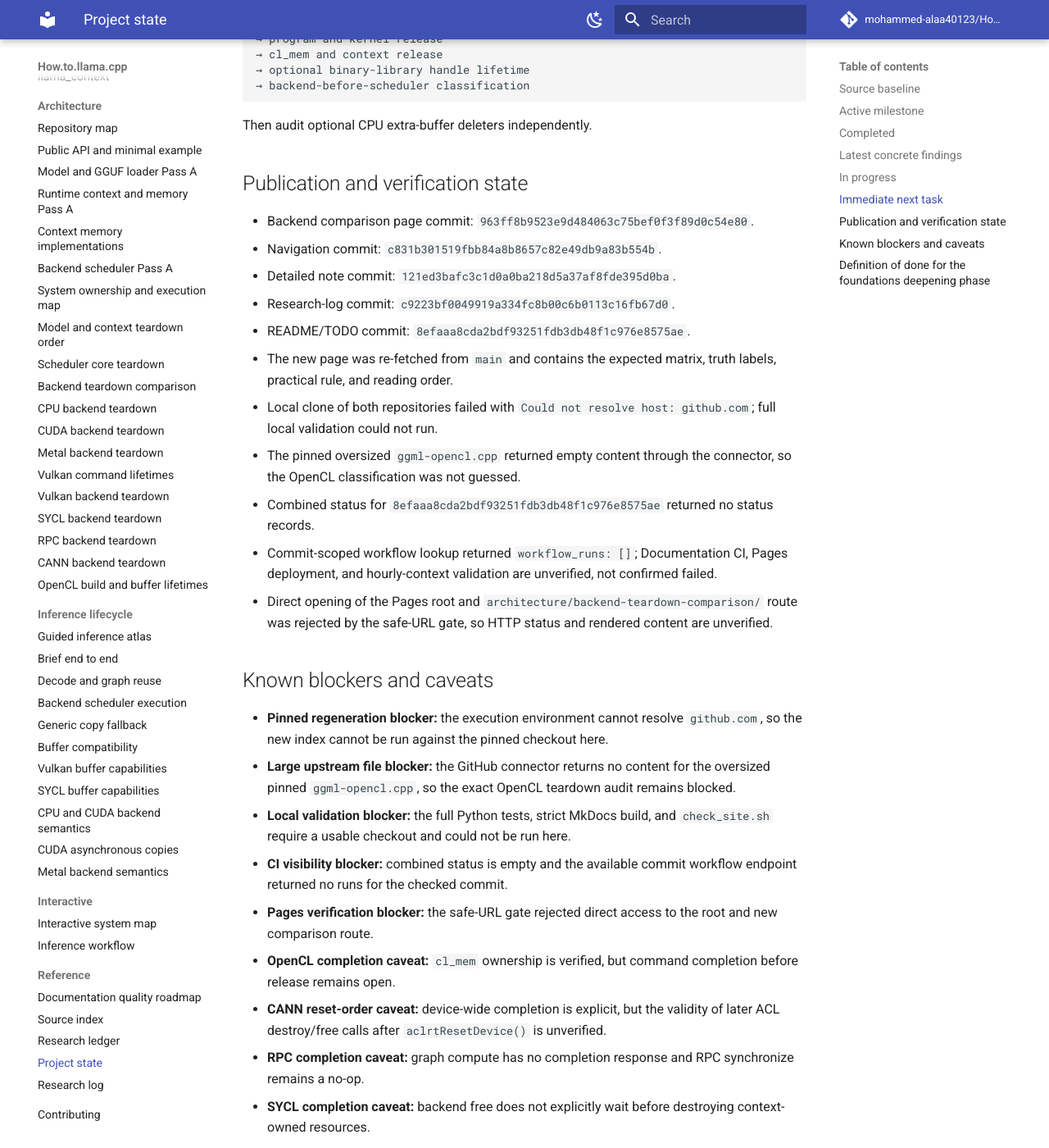
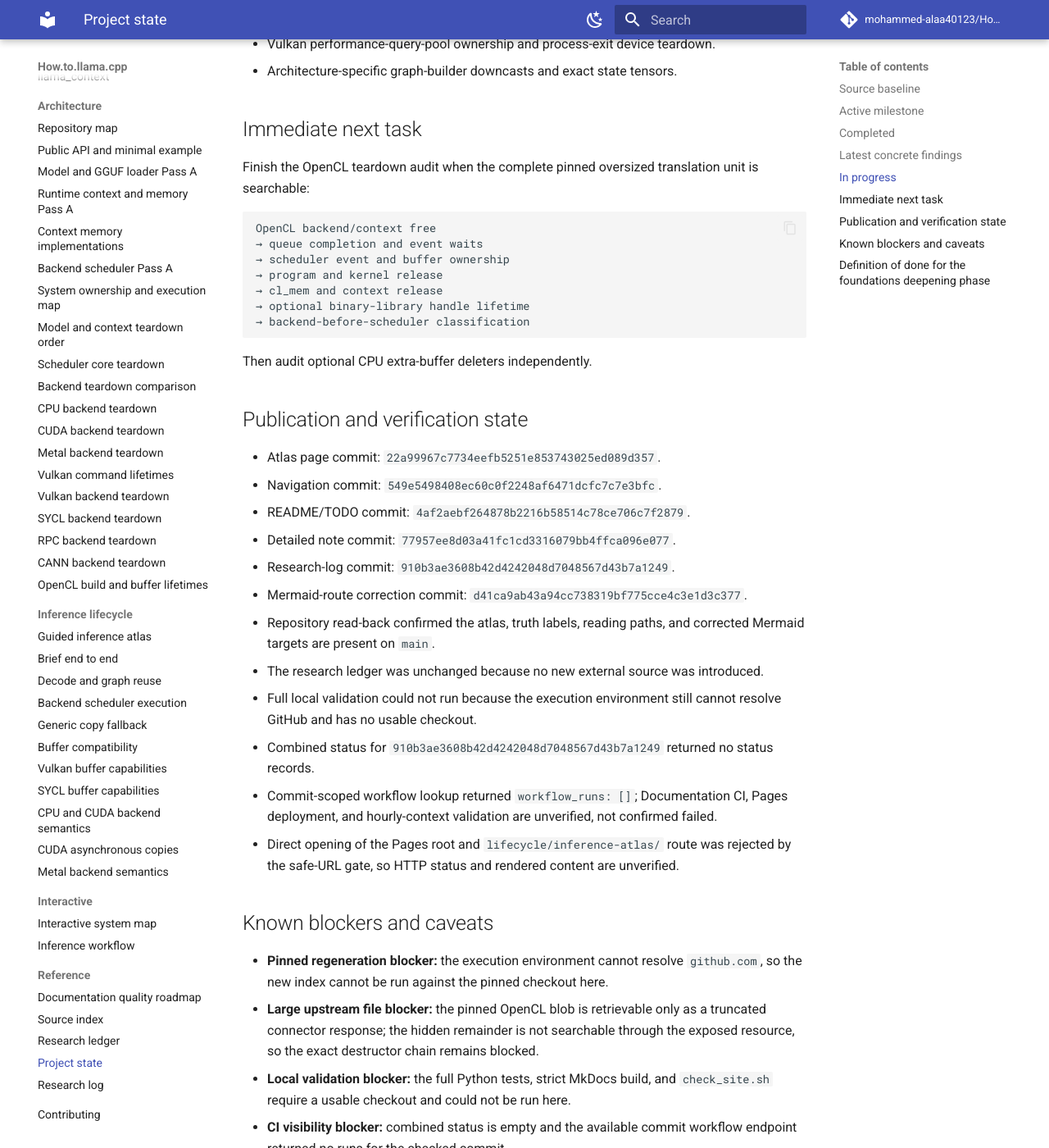
Before and after one commit to mohammed-alaa40123/How.to.llama.cpp, an MkDocs documentation site: the page built from docs/reference/project-state.md, in a window 1280 px wide and 1400 px high, scrolled down 2411 px. Shown: the whole window at 82% size. Built offline with MkDocs 1.6.1 and Material for MkDocs 9.7.7, drawn with Linux system fonts in a browser that asks for light colours; comment, search, counter and statistics services are not loaded; some of the changed text lies outside the part shown.

Commit message:
docs: update project state for inference atlas

````diff
--- a/docs/reference/project-state.md
+++ b/docs/reference/project-state.md
@@ -26,34 +26,38 @@
 - Pinned OpenCL build composition, kernel deployment, official platform scope, and initial `cl_mem` RAII ownership map.
 - Line-aware generated source indexing with untruncated symbol records, declaration kinds, 1-based lines, and regression tests.
 - Revision-pinned file and symbol URLs derived from the exact indexed llama.cpp revision.
+- Guided end-to-end inference atlas with a clickable pipeline, stage/lifetime table, and audience-specific reading paths.
 
 ## Latest concrete findings
 
-- Backend-before-scheduler safety requires two independent proofs: queued commands have completed, and later scheduler deleters retain valid state without using the deleted backend context.
+- The new atlas gives one stable entry route across GGUF, loading, model/context, graph construction, scheduler execution, backend completion, persistent memory, sampling, decode reuse, and teardown.
+- Mermaid click targets are resolved from the rendered route rather than the Markdown source directory; the initial targets were corrected after repository read-back.
+- A linear learning map must not imply linear runtime execution: mappings/uploads, graph splits, asynchronous queues, copy generations, and persistent state cross the simplified stage boundaries.
+- Backend-before-scheduler safety still requires two independent proofs: queued commands have completed, and later scheduler deleters retain valid state without using the deleted backend context.
 - Ordinary CPU is verified safe because execution is synchronous and scheduler events are unsupported.
 - Metal and Vulkan explicitly synchronize during backend cleanup and retain independent scheduler-resource deleter state for the audited ordinary paths.
 - CUDA and SYCL ordinary scheduler events and buffers are structurally independent, but complete stream/queue completion remains conditional.
 - RPC client buffers retain transport and remote handles, but graph submission has no server completion response and RPC synchronize is a no-op.
 - CANN performs device-wide synchronization, but reset precedes later context and scheduler destructor calls.
 - OpenCL remains unclassified beyond build composition and initial `cl_mem` ownership.
-- The comparison page links each concise classification to its detailed evidence page and is now in the Architecture navigation.
 
 ## In progress
 
 - Regeneration of the pinned source inventory with line-aware records and pinned source links.
 - Exact OpenCL backend/context teardown, queue completion, scheduler events/buffers, and program/kernel/context release order.
 - Optional CPU extra-buffer teardown audit.
+- Shared generated metadata for the static inference atlas and interactive workflow.
+- Runtime overlays for page faults, scheduler copies, event waits, KV/recurrent growth, and backend queues.
 - CANN reset semantics and multi-context runtime validation.
 - RPC remote synchronization/completion protocol and shared-socket concurrency.
 - CUDA concurrent-stream synchronization coverage.
 - SYCL all-queue completion coverage and implicit destructor semantics.
 - Vulkan performance-query-pool ownership and process-exit device teardown.
 - Architecture-specific graph-builder downcasts and exact state tensors.
-- Runtime evidence for synchronization, event waits, page faults, memory updates, and teardown.
 
 ## Immediate next task
 
-Finish the OpenCL teardown audit when the pinned oversized translation unit is accessible:
+Finish the OpenCL teardown audit when the complete pinned oversized translation unit is searchable:
 
 ```text
 OpenCL backend/context free
@@ -69,25 +73,27 @@
 
 ## Publication and verification state
 
-- Backend comparison page commit: `963ff8b9523e9d484063c75bef0f3f89d0c54e80`.
-- Navigation commit: `c831b301519fbb84a8b8657c82e49db9a83b554b`.
-- Detailed note commit: `121ed3bafc3c1d0a0ba218d5a37af8fde395d0ba`.
-- Research-log commit: `c9223bf0049919a334fc8b00c6b0113c16fb67d0`.
-- README/TODO commit: `8efaaa8cda2bdf93251fdb3db48f1c976e8575ae`.
-- The new page was re-fetched from `main` and contains the expected matrix, truth labels, practical rule, and reading order.
-- Local clone of both repositories failed with `Could not resolve host: github.com`; full local validation could not run.
-- The pinned oversized `ggml-opencl.cpp` returned empty content through the connector, so the OpenCL classification was not guessed.
-- Combined status for `8efaaa8cda2bdf93251fdb3db48f1c976e8575ae` returned no status records.
+- Atlas page commit: `22a99967c7734eefb5251e853743025ed089d357`.
+- Navigation commit: `549e5498408ec60c0f2248af6471dcfc7c7e3bfc`.
+- README/TODO commit: `4af2aebf264878b2216b58514c78ce706c7f2879`.
+- Detailed note commit: `77957ee8d03a41fc1cd3316079bb4ffca096e077`.
+- Research-log commit: `910b3ae3608b42d4242048d7048567d43b7a1249`.
+- Mermaid-route correction commit: `d41ca9ab43a94cc738319bf775cce4c3e1d3c377`.
+- Repository read-back confirmed the atlas, truth labels, reading paths, and corrected Mermaid targets are present on `main`.
+- The research ledger was unchanged because no new external source was introduced.
+- Full local validation could not run because the execution environment still cannot resolve GitHub and has no usable checkout.
+- Combined status for `910b3ae3608b42d4242048d7048567d43b7a1249` returned no status records.
 - Commit-scoped workflow lookup returned `workflow_runs: []`; Documentation CI, Pages deployment, and hourly-context validation are unverified, not confirmed failed.
-- Direct opening of the Pages root and `architecture/backend-teardown-comparison/` route was rejected by the safe-URL gate, so HTTP status and rendered content are unverified.
+- Direct opening of the Pages root and `lifecycle/inference-atlas/` route was rejected by the safe-URL gate, so HTTP status and rendered content are unverified.
 
 ## Known blockers and caveats
 
 - **Pinned regeneration blocker:** the execution environment cannot resolve `github.com`, so the new index cannot be run against the pinned checkout here.
-- **Large upstream file blocker:** the GitHub connector returns no content for the oversized pinned `ggml-opencl.cpp`, so the exact OpenCL teardown audit remains blocked.
+- **Large upstream file blocker:** the pinned OpenCL blob is retrievable only as a truncated connector response; the hidden remainder is not searchable through the exposed resource, so the exact destructor chain remains blocked.
 - **Local validation blocker:** the full Python tests, strict MkDocs build, and `check_site.sh` require a usable checkout and could not be run here.
 - **CI visibility blocker:** combined status is empty and the available commit workflow endpoint returned no runs for the checked commit.
-- **Pages verification blocker:** the safe-URL gate rejected direct access to the root and new comparison route.
+- **Pages verification blocker:** the safe-URL gate rejected direct access to the root and new atlas route.
+- **Mermaid validation caveat:** source-relative Markdown links and browser-resolved Mermaid click URLs use different bases; built-site validation should cover both.
 - **OpenCL completion caveat:** `cl_mem` ownership is verified, but command completion before release remains open.
 - **CANN reset-order caveat:** device-wide completion is explicit, but the validity of later ACL destroy/free calls after `aclrtResetDevice()` is unverified.
 - **RPC completion caveat:** graph compute has no completion response and RPC synchronize remains a no-op.
````
Also changed, not shown: other parts of docs/reference/project-state.md (+1 -1 lines).
